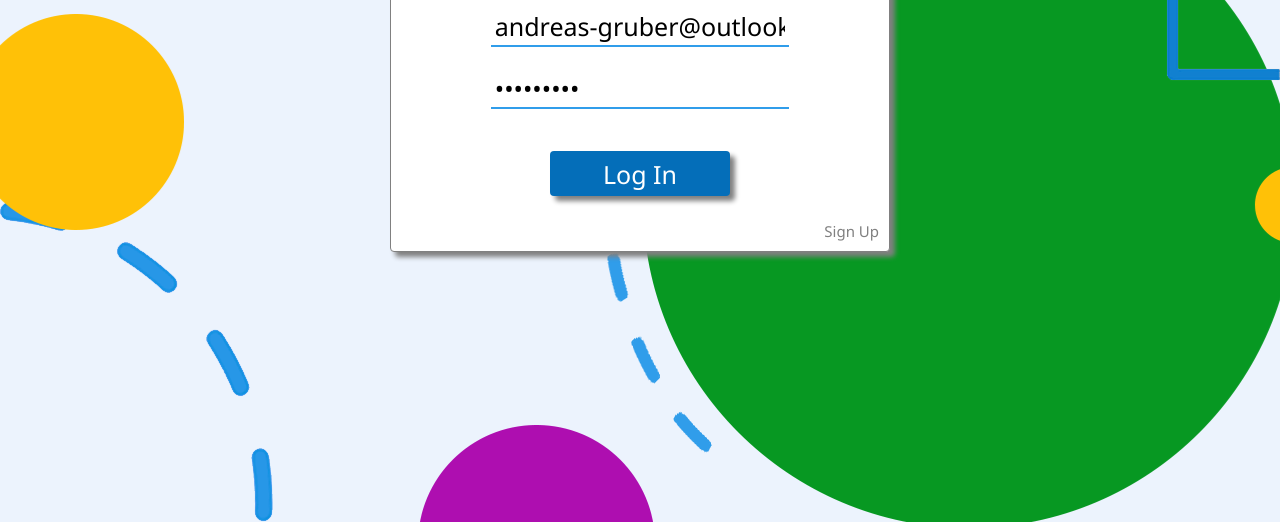
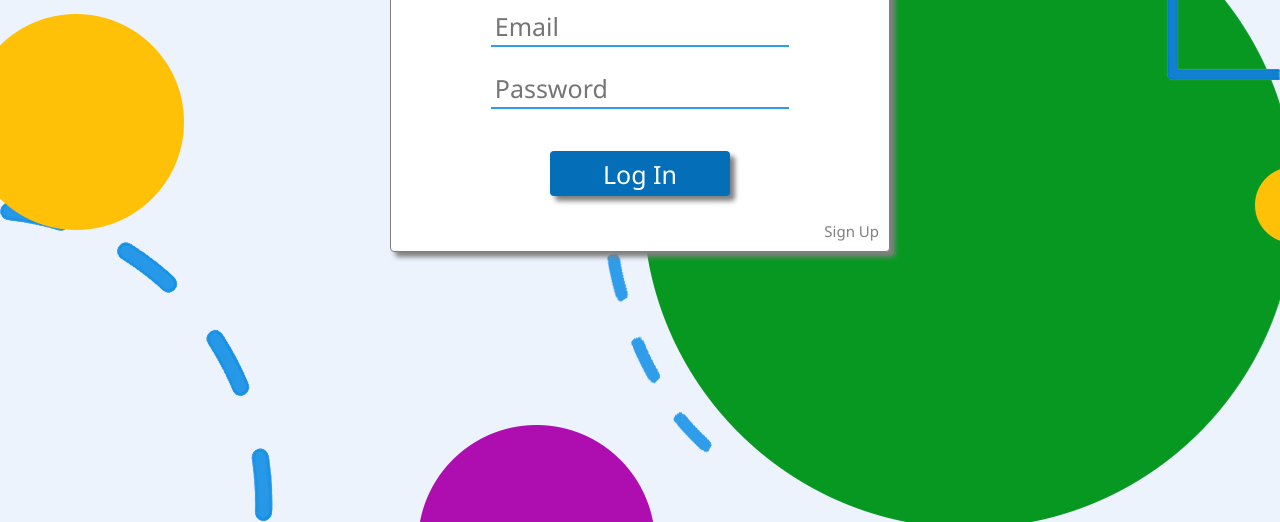
Before and after one commit to andalf0815/dearDiary, a website: page src/index.html in a window 1280 px wide. Shown: the part 278-800 px from the top of the page. Drawn offline with Linux system fonts and the light colour scheme.

Commit message:
removed dev mode in log in

```diff
--- a/src/index.html
+++ b/src/index.html
@@ -11,13 +11,12 @@
     <main>
       <form id="frm_login" class="card" action="" data-login>
         <img class="logo-l" alt="Logo" />
-        <input name="username" value="andreas-gruber@outlook.at" class="input-border-bottom" type="email" placeholder="Email" required />
+        <input name="username" class="input-border-bottom" type="email" placeholder="Email" required />
         <input
           name="password"
           class="input-border-bottom"
           type="password"
           placeholder="Password"
-          value="hallo123$"
           required
         />
         <input
```
